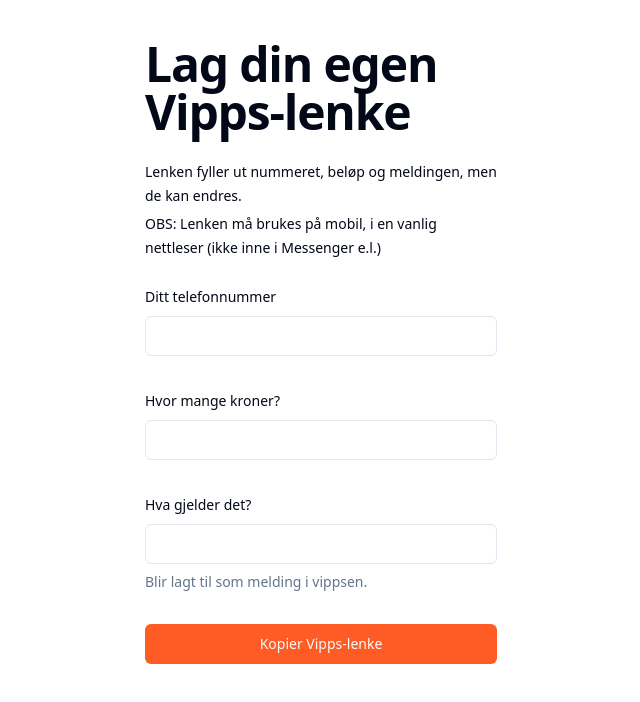
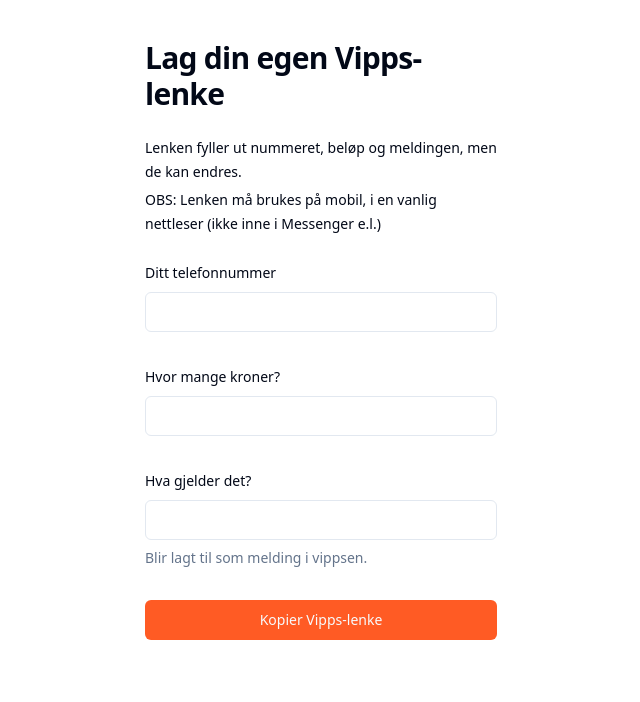
Before and after one commit to aslakhol/vippsme, an Astro site: page / in a window 1280 px wide. Shown: the whole page, without its empty margins (319-959 px from the left). Built offline with nearby package versions, Linux system fonts and the light colour scheme; Astro itself is replaced by a stand-in of ours.

Commit message:
no giant text on giant screens

```diff
--- a/src/components/Vipps.tsx
+++ b/src/components/Vipps.tsx
@@ -40,7 +40,7 @@ export const Vipps = () => {
 
   return (
     <div>
-      <h1 className="text-3xl font-extrabold tracking-tight lg:text-5xl">
+      <h1 className="text-3xl font-extrabold tracking-tight">
         Lag din egen Vipps-lenke
       </h1>
       <p className="leading-6 text-sm mt-6 mb-1">
```
